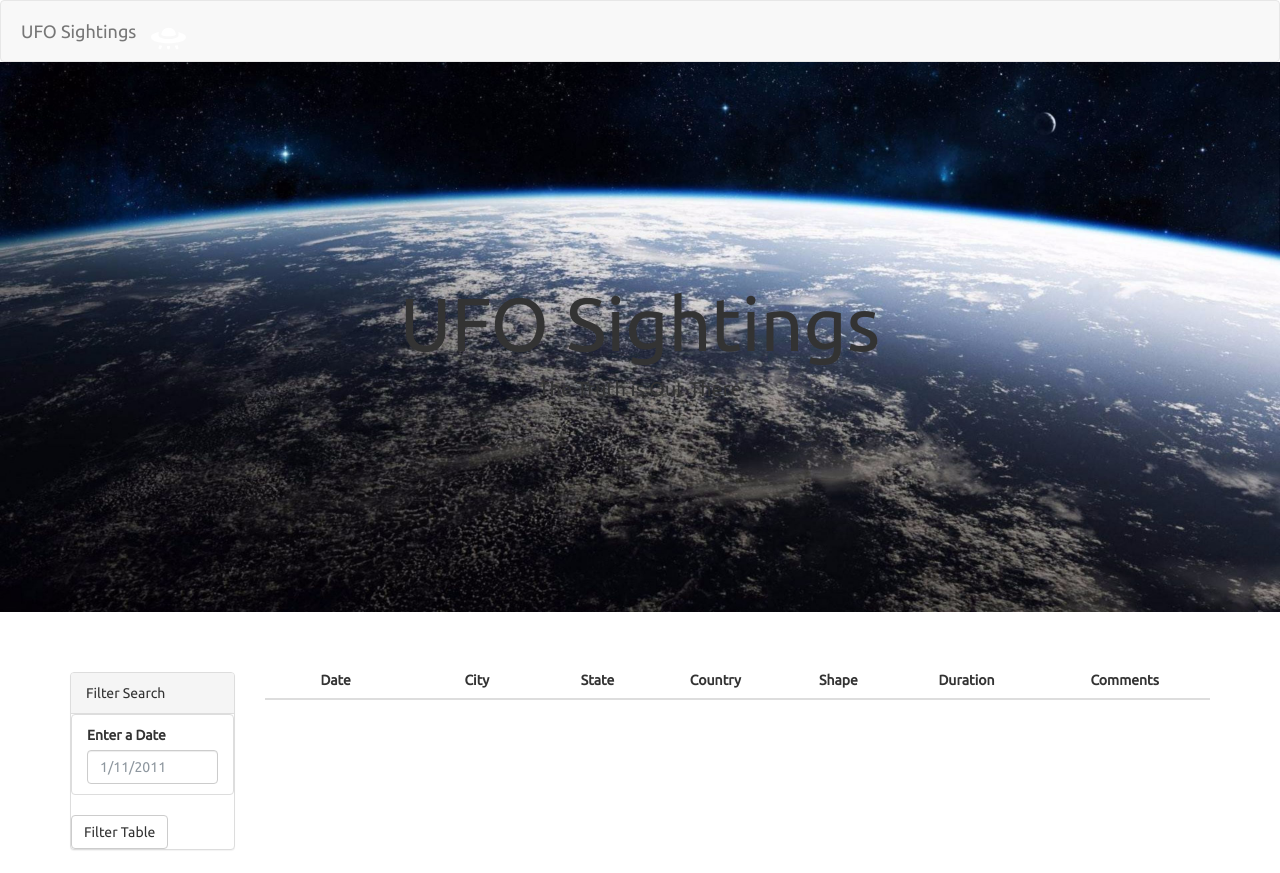
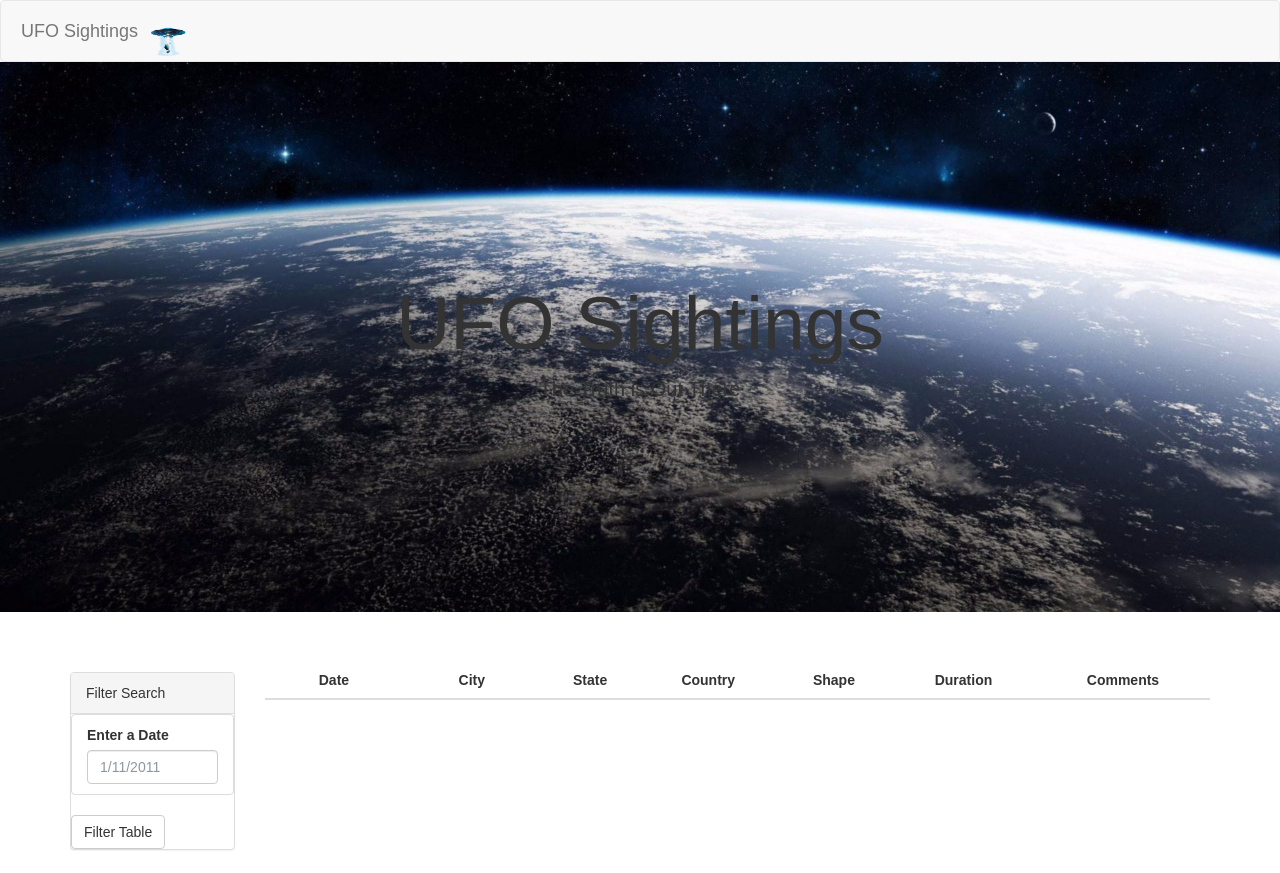
Before and after one commit to AgapeofIcarus/javascript-challenge, a plain HTML site: page index.html in a window 1280 px wide. Shown: the top 873 px of the page. Drawn offline with nearby package versions, Linux system fonts and the light colour scheme.

Commit message:
changed ufo icon
Now we're rockin'.

```diff
--- a/index.html
+++ b/index.html
@@ -16,7 +16,7 @@
       <div class="container-fluid">
         <div class="navbar-header">
           <a class="navbar-brand" href="index.html">UFO Sightings
-            <img class="nav-ufo" src="static/images/ufo.svg">
+            <img class="nav-ufo" src="static/images/ufo.png">
           </a>
         </div>
       </div>
--- a/static/css/style.css
+++ b/static/css/style.css
@@ -1,6 +1,6 @@
 * {
   box-sizing: border-box;
-  font-family: Ubuntu, sans-serif;
+  font-family: Marker Felt, sans-serif;
 }
 
 html,
```
Also changed, not shown: static/images/ufo.png (added).
